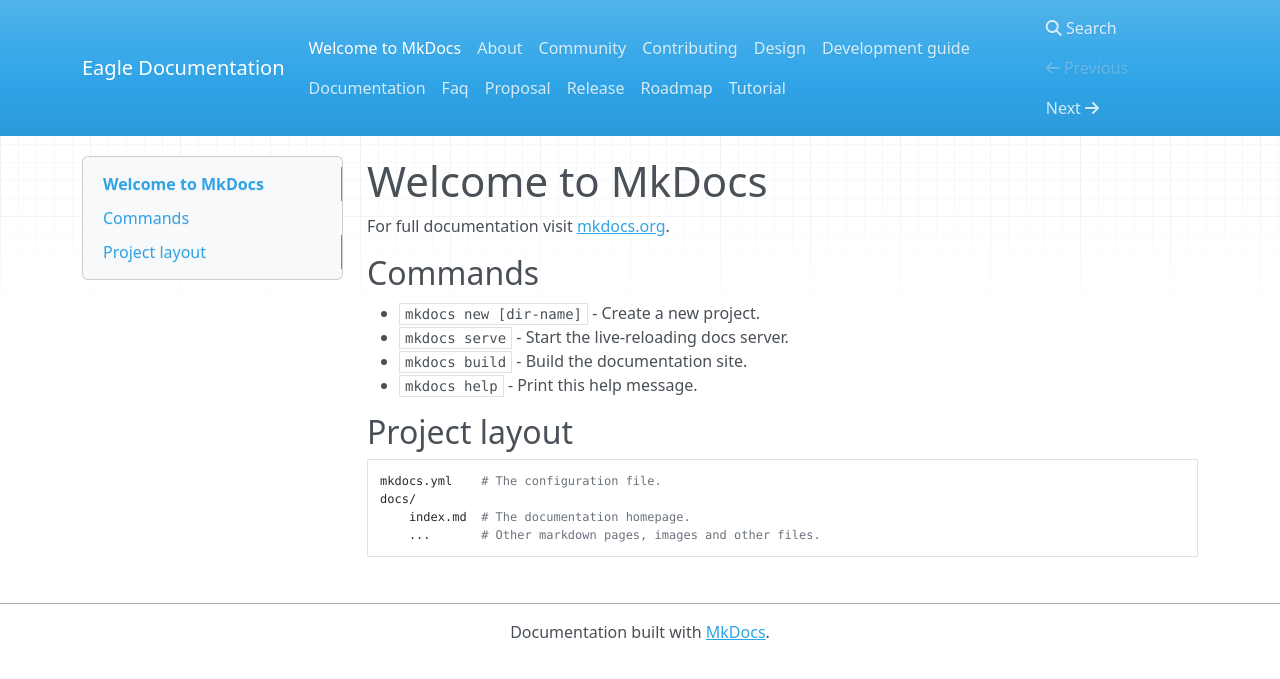
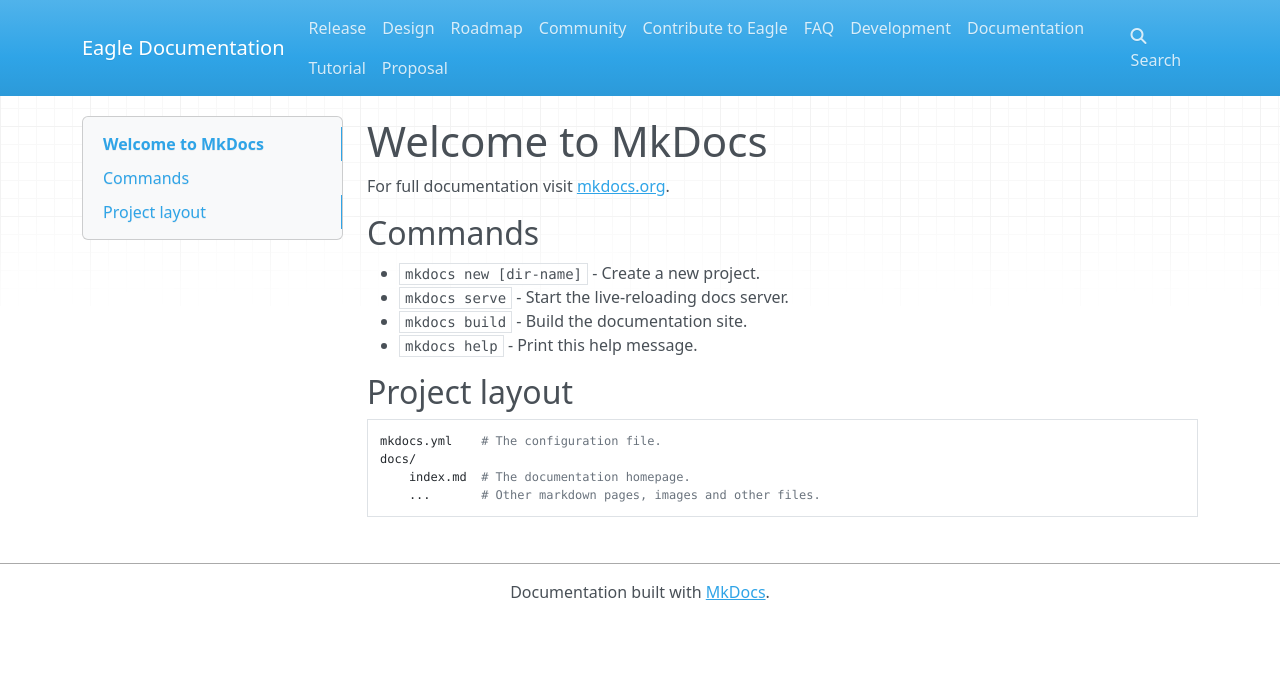
Before and after one commit to anyway1021/eagle-doc, an MkDocs documentation site: the page built from docs/index.md, in a window 1280 px wide. Shown: the top 679 px of the page. Built offline with MkDocs 1.6.1, drawn with Linux system fonts in a browser that asks for light colours; nearby versions of some CDN libraries; old or Windows-style settings are respelled for this version of MkDocs; part of the change alters nothing that is shown.

Commit message:
add md files to mkdocs.yml

```diff
--- a/mkdocs.yml
+++ b/mkdocs.yml
@@ -1 +1,13 @@
 site_name: Eagle Documentation
+
+pages:
+ - Release: release.md
+ - Design: design.md
+ - Roadmap: roadmap.md
+ - Community: community.md
+ - Contribute to Eagle: contributing.md
+ - FAQ: faq.md
+ - Development: development-guide.md
+ - Documentation: documentation.md
+ - Tutorial: tutorial.md
+ - Proposal: proposal.md
```
